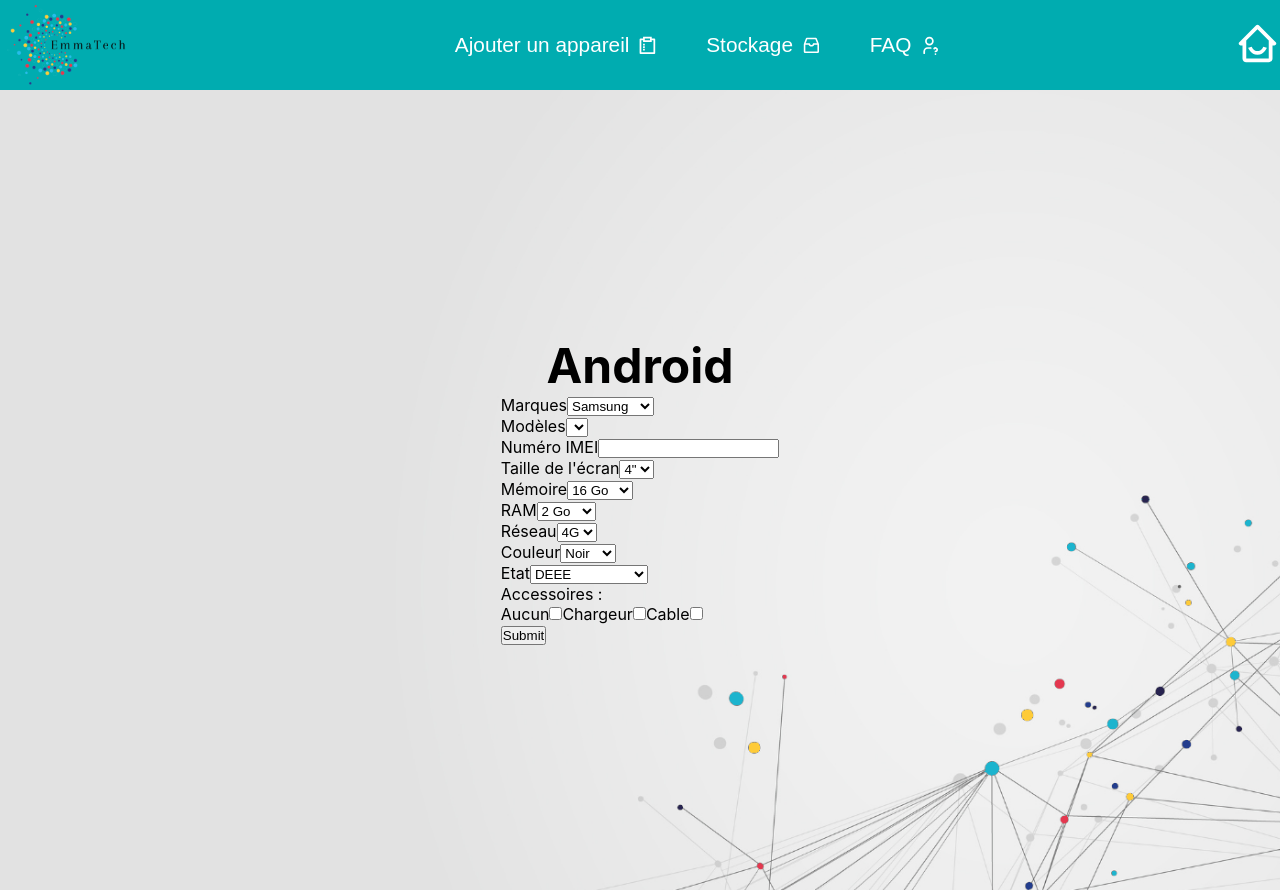
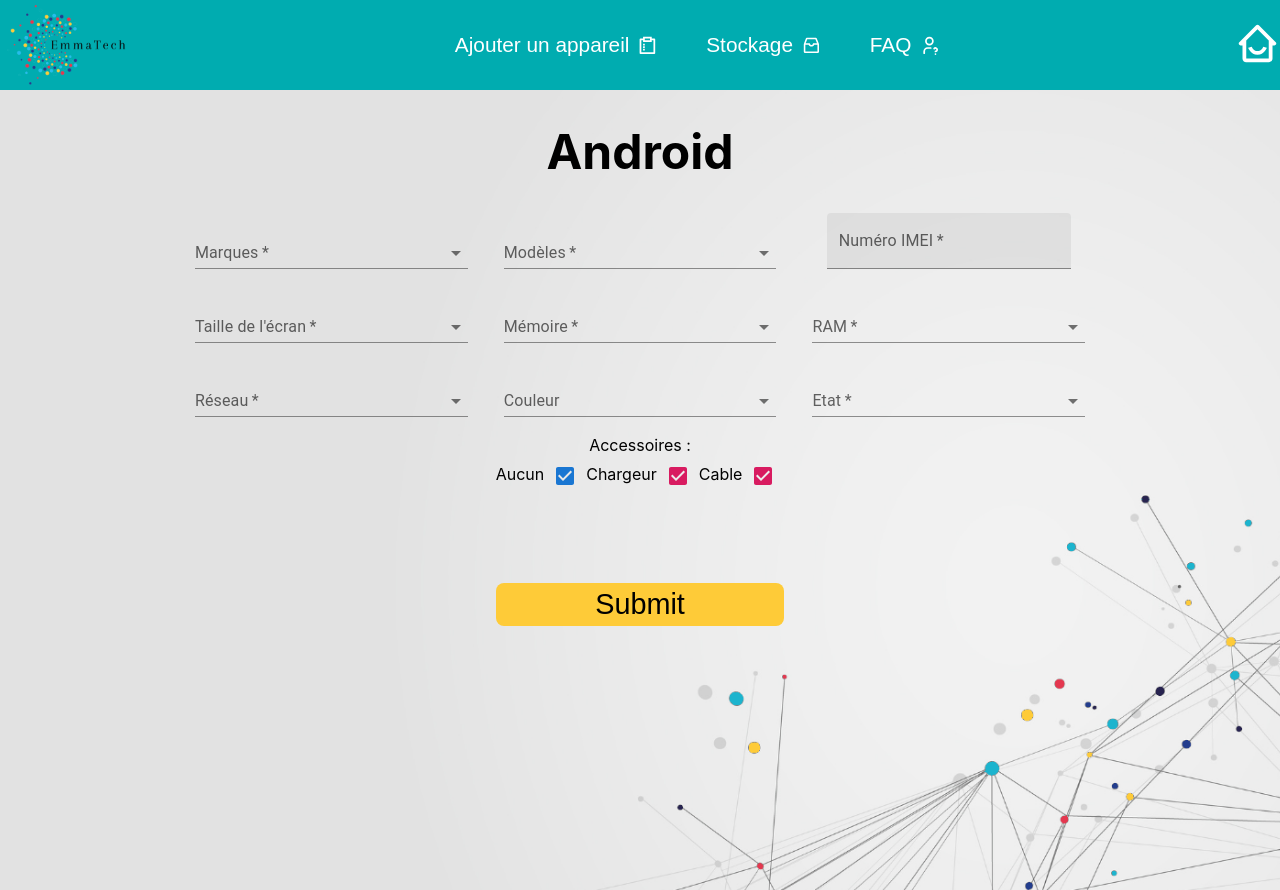
Before and after one commit to Elodie0530/EmmaTech, a React (Vite) app in the folder frontend/: page /android in a window 1280 px wide. Built offline with nearby package versions, Linux system fonts and the light colour scheme.

Commit message:
Add Css and MUI tags for Android page

```diff
--- a/frontend/src/pages/Android.jsx
+++ b/frontend/src/pages/Android.jsx
@@ -1,20 +1,43 @@
 import { useState } from "react";
+import { pink } from "@mui/material/colors";
+import {
+  TextField,
+  InputLabel,
+  MenuItem,
+  FormControl,
+  Select,
+  Checkbox,
+} from "@mui/material";
 import Navbar from "../components/Navbar";
 import survey from "../styles/Survey.module.scss";
 
 export default function Android() {
   const [brand, setBrand] = useState("");
 
+  const marques = [
+    "Samsung",
+    "Lg",
+    "Huawei",
+    "Nokia",
+    "Sony",
+    "Google",
+    "Xiaomi",
+    "Honor",
+    "One plus",
+    "Motorola",
+    "BlackBerry",
+  ];
+
   const models = {
-    samsung: [
+    Samsung: [
       "Galaxy 5",
       "Galaxy A14",
       "galaxy A54",
       "Galaxy M23",
       "Galaxy S21",
     ],
-    google: ["Pixel 3", "Pixel 4", "Pixel 6", "Pixel 6a", "Pixel 7"],
-    lg: ["G7", "G8", "G11", "V20", "V40"],
+    Google: ["Pixel 3", "Pixel 4", "Pixel 6", "Pixel 6a", "Pixel 7"],
+    Lg: ["G7", "G8", "G11", "V20", "V40"],
   };
 
   const screens = ['4"', '5"', '6"', '7"', '8"', '9"'];
@@ -50,10 +73,15 @@ export default function Android() {
       <section className={survey.survey}>
         <h1>Android</h1>
 
-        <div>
-          <form action="#">
-            <label htmlFor="marques">Marques</label>
-            <select
+        <form className={survey.formulaire} action="#">
+          <FormControl
+            required
+            className={survey.cat1}
+            variant="standard"
+            sx={{ m: 1, minWidth: 120 }}
+          >
+            <InputLabel htmlFor="marques">Marques</InputLabel>
+            <Select
               name="Marques"
               id="marques"
               onChange={(event) => {
@@ -61,133 +89,164 @@ export default function Android() {
               }}
               value={brand}
             >
-              <option value="samsung">Samsung</option>
-              <option value="lg">Lg</option>
-              <option value="huawei">Huawei</option>
-              <option value="nokia">Nokia</option>
-              <option value="sony">Sony</option>
-              <option value="google">Google</option>
-              <option value="xiaomi">Xiaomi</option>
-              <option value="honor">Honor</option>
-              <option value="one plus">One plus</option>
-              <option value="motorola">Motorola</option>
-              <option value="blackberry">BlackBerry</option>
-            </select>
+              {marques.map((marque) => (
+                <MenuItem value={marque}>{marque}</MenuItem>
+              ))}
+            </Select>
+          </FormControl>
 
-            <div>
-              <label htmlFor="modèles">Modèles</label>
-              <select name="model" id="modèles">
-                {models[brand]?.map((model) => (
-                  <option key={model} value={model}>
-                    {model}
-                  </option>
-                ))}
-              </select>
-            </div>
+          <FormControl
+            required
+            className={survey.cat2}
+            variant="standard"
+            sx={{ m: 1, minWidth: 120 }}
+          >
+            <InputLabel htmlFor="modèles">Modèles</InputLabel>
+            <Select name="model" id="modèles">
+              {models[brand]?.map((model) => (
+                <MenuItem key={model} value={model}>
+                  {model}
+                </MenuItem>
+              ))}
+            </Select>
+          </FormControl>
 
-            <label htmlFor="imei">Numéro IMEI</label>
-            <input
+          <div className={survey.cat3}>
+            <TextField
+              required
               maxLength={13}
               type="text"
               id="imei"
               onChange={filterInput}
               value={imei}
+              variant="filled"
+              label="Numéro IMEI"
             />
+          </div>
 
-            <div>
-              <label htmlFor="screen">Taille de l'écran</label>
-              <select name="screen" id="screen">
-                {screens.map((screen) => (
-                  <option key={screen} value={screen}>
-                    {screen}
-                  </option>
-                ))}
-              </select>
-            </div>
+          <FormControl
+            required
+            className={survey.cat4}
+            variant="standard"
+            sx={{ m: 1, minWidth: 120 }}
+          >
+            <InputLabel htmlFor="screen">Taille de l'écran</InputLabel>
+            <Select name="screen" id="screen">
+              {screens.map((screen) => (
+                <MenuItem key={screen} value={screen}>
+                  {screen}
+                </MenuItem>
+              ))}
+            </Select>
+          </FormControl>
 
-            <div>
-              <label htmlFor="memory">Mémoire</label>
-              <select name="memory" id="memory">
-                {memorys.map((memory) => (
-                  <option key={memory} value={memory}>
-                    {memory}
-                  </option>
-                ))}
-              </select>
-            </div>
+          <FormControl
+            required
+            className={survey.cat5}
+            variant="standard"
+            sx={{ m: 1, minWidth: 120 }}
+          >
+            <InputLabel htmlFor="memory">Mémoire</InputLabel>
+            <Select name="memory" id="memory">
+              {memorys.map((memory) => (
+                <MenuItem key={memory} value={memory}>
+                  {memory}
+                </MenuItem>
+              ))}
+            </Select>
+          </FormControl>
 
-            <div>
-              <label htmlFor="ram">RAM</label>
-              <select name="ram" id="ram">
-                {rams.map((ram) => (
-                  <option key={ram} value={ram}>
-                    {ram}
-                  </option>
-                ))}
-              </select>
-            </div>
+          <FormControl
+            required
+            className={survey.cat6}
+            variant="standard"
+            sx={{ m: 1, minWidth: 120 }}
+          >
+            <InputLabel htmlFor="ram">RAM</InputLabel>
+            <Select name="ram" id="ram">
+              {rams.map((ram) => (
+                <MenuItem key={ram} value={ram}>
+                  {ram}
+                </MenuItem>
+              ))}
+            </Select>
+          </FormControl>
 
-            <div>
-              <label htmlFor="network">Réseau</label>
-              <select name="network" id="network">
-                {networks.map((network) => (
-                  <option key={network} value={network}>
-                    {network}
-                  </option>
-                ))}
-              </select>
-            </div>
+          <FormControl
+            required
+            className={survey.cat7}
+            variant="standard"
+            sx={{ m: 1, minWidth: 120 }}
+          >
+            <InputLabel htmlFor="network">Réseau</InputLabel>
+            <Select name="network" id="network">
+              {networks.map((network) => (
+                <MenuItem key={network} value={network}>
+                  {network}
+                </MenuItem>
+              ))}
+            </Select>
+          </FormControl>
 
-            <div>
-              <label htmlFor="color">Couleur</label>
-              <select name="color" id="color">
-                {colors.map((color) => (
-                  <option key={color} value={color}>
-                    {color}
-                  </option>
-                ))}
-              </select>
-            </div>
+          <FormControl
+            className={survey.cat8}
+            variant="standard"
+            sx={{ m: 1, minWidth: 120 }}
+          >
+            <InputLabel htmlFor="color">Couleur</InputLabel>
+            <Select name="color" id="color">
+              {colors.map((color) => (
+                <MenuItem key={color} value={color}>
+                  {color}
+                </MenuItem>
+              ))}
+            </Select>
+          </FormControl>
 
-            <div>
-              <label htmlFor="state">Etat</label>
-              <select name="state" id="state">
-                {states.map((state) => (
-                  <option key={state} value={state}>
-                    {state}
-                  </option>
-                ))}
-              </select>
-            </div>
+          <FormControl
+            required
+            className={survey.cat9}
+            variant="standard"
+            sx={{ m: 1, minWidth: 120 }}
+          >
+            <InputLabel htmlFor="state">Etat</InputLabel>
+            <Select name="state" id="state">
+              {states.map((state) => (
+                <MenuItem key={state} value={state}>
+                  {state}
+                </MenuItem>
+              ))}
+            </Select>
+          </FormControl>
 
-            <div>
-              <p>Accessoires :</p>
-              <label htmlFor="accessory">Aucun</label>
-              <input
-                type="checkbox"
-                value="accessory"
-                name="accessory"
-                id="accessory"
-              />
-              <label htmlFor="accessory">Chargeur</label>
-              <input
-                type="checkbox"
-                value="accessory"
-                name="accessory"
-                id="accessory"
-              />
-              <label htmlFor="accessory">Cable</label>
-              <input
-                type="checkbox"
-                value="accessory"
-                name="accessory"
-                id="accessory"
-              />
-            </div>
+          <div className={survey.cat10}>
+            <p>Accessoires :</p>
+            <label htmlFor="accessory">Aucun</label>
+            <Checkbox defaultChecked />
+            <label htmlFor="accessory">Chargeur</label>
+            <Checkbox
+              defaultChecked
+              sx={{
+                color: pink[800],
+                "&.Mui-checked": {
+                  color: pink[600],
+                },
+              }}
+            />
+            <label htmlFor="accessory">Cable</label>
+            <Checkbox
+              defaultChecked
+              sx={{
+                color: pink[800],
+                "&.Mui-checked": {
+                  color: pink[600],
+                },
+              }}
+            />
+          </div>
 
-            <input type="submit" value="Submit" />
-          </form>
-        </div>
+          <input className={survey.cat11} type="submit" value="Submit" />
+        </form>
       </section>
     </>
   );
--- a/frontend/src/styles/Survey.module.scss
+++ b/frontend/src/styles/Survey.module.scss
@@ -2,14 +2,15 @@
   display: flex;
   flex-direction: column;
   align-items: center;
-  justify-content: center;
   background-image: url(../picture/Fonnd.png);
   background-repeat: no-repeat;
   background-size: 110rem;
 }
 
 .survey h1 {
+  padding-top: 2rem;
   font-size: 3rem;
+  padding-bottom: 2rem;
 }
 
 .divButton {
@@ -38,3 +39,59 @@
 .button2 {
   grid-area: 2 / 2 / 3 / 3;
 }
+
+/*Android*/
+.formulaire {
+  display: grid;
+  grid-template-columns: repeat(3, 1fr);
+  grid-template-rows: repeat(7, 1fr);
+  grid-column-gap: 20px;
+  grid-row-gap: 10px;
+}
+
+.cat1 {
+  grid-area: 1 / 1 / 2 / 2;
+}
+.cat2 {
+  grid-area: 1 / 2 / 2 / 3;
+}
+.cat3 {
+  text-align: center;
+  grid-area: 1 / 3 / 2 / 4;
+}
+.cat4 {
+  grid-area: 2 / 1 / 3 / 2;
+}
+.cat5 {
+  grid-area: 2 / 2 / 3 / 3;
+}
+.cat6 {
+  grid-area: 2 / 3 / 3 / 4;
+}
+.cat7 {
+  grid-area: 3 / 1 / 4 / 2;
+}
+.cat8 {
+  grid-area: 3 / 2 / 4 / 3;
+}
+.cat9 {
+  grid-area: 3 / 3 / 4 / 4;
+}
+.cat10 {
+  text-align: center;
+  grid-area: 4 / 2 / 5 / 3;
+}
+.cat11 {
+  height: 2.7rem;
+  grid-area: 6 / 2 / 7 / 3;
+  background-color: #fecb38;
+  border-radius: 0.5rem;
+  border: none;
+  font-size: 1.8rem;
+  cursor: pointer;
+}
+
+.cat11:hover {
+  transition: 1000ms;
+  background-color: #233d8d;
+}
```
